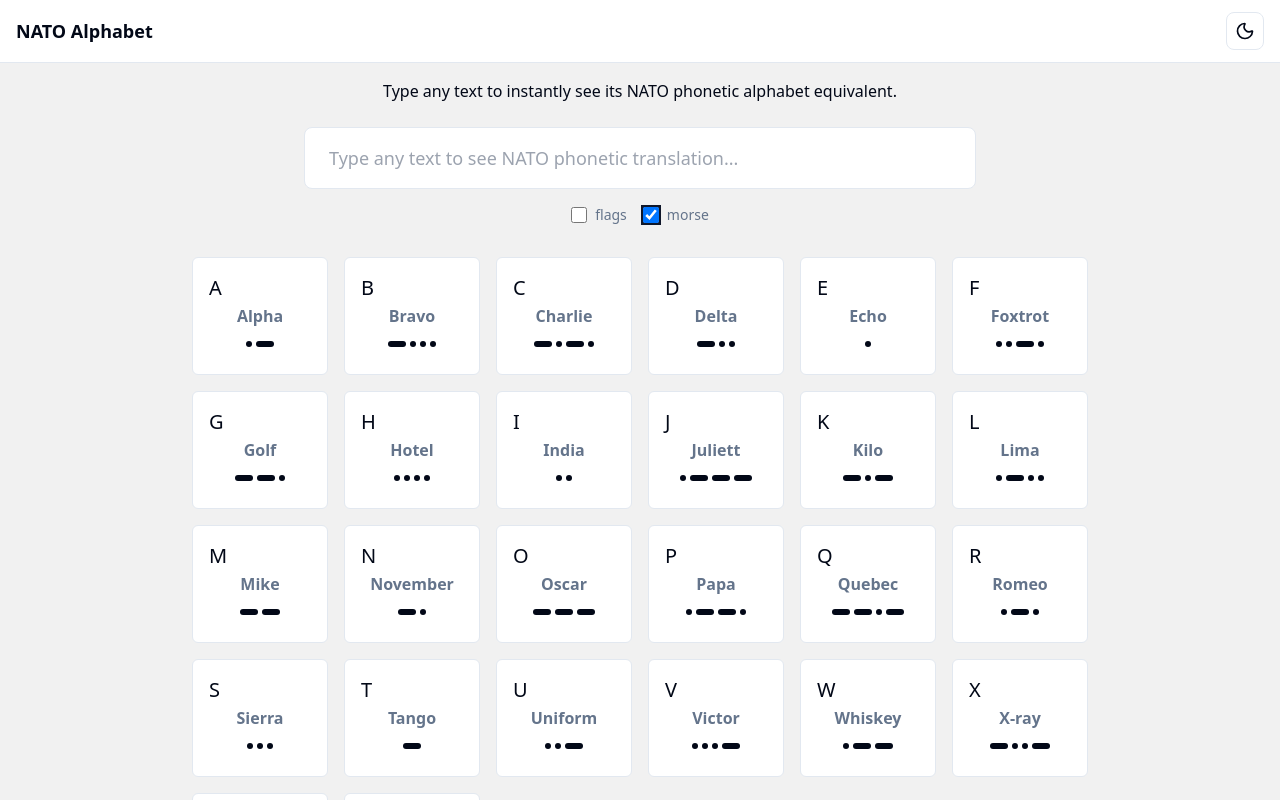
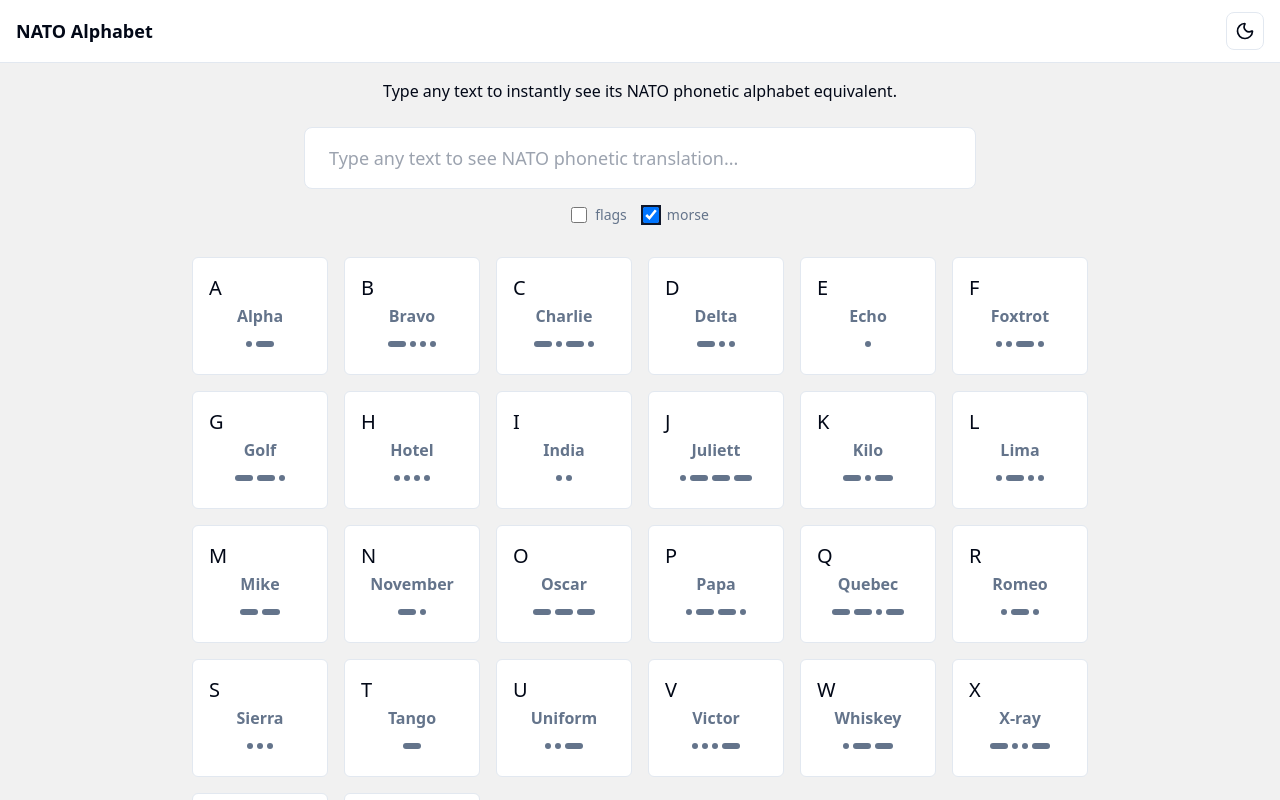
Before and after one commit to mediavilla/ABCNatoXYZ, a React (Vite) app: page / in a window 1280 px wide. Both pictures are taken after a click on the label "morse". Shown: the top 800 px of the page. Built offline with nearby package versions, Linux system fonts and the light colour scheme.

Commit message:
Morse code colors updated

```diff
--- a/src/components/MorseRenderer.jsx
+++ b/src/components/MorseRenderer.jsx
@@ -22,7 +22,7 @@ const MorseRenderer = ({ char, showMorse }) => {
       {morseCode.split('').map((symbol, index) => (
         <span
           key={index}
-          className="bg-foreground inline-block"
+          className="bg-muted-foreground inline-block"
           style={{
             width: symbol === '.' ? '6px' : '18px',
             height: '6px',
```
Also changed, not shown: 1 other file (tests, documents, lock files or other folders).
